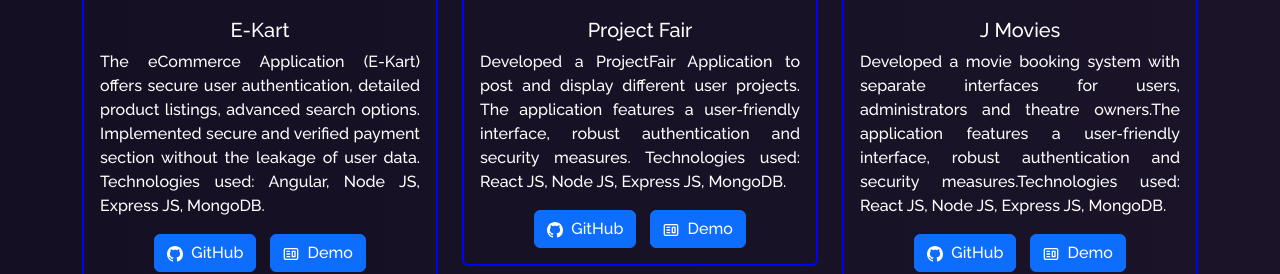
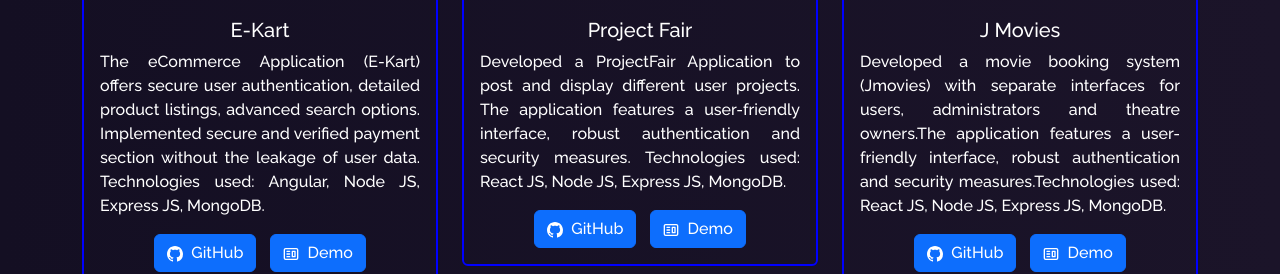
Before and after one commit to jithin045/jithin_portfolio, a React (Vite) app: page /projects in a window 1280 px wide. Shown: the part 914-1188 px from the top of the page. Built offline with nearby package versions, Linux system fonts and the light colour scheme.

Commit message:
14th commit

```diff
--- a/src/components/Projects/Projects.jsx
+++ b/src/components/Projects/Projects.jsx
@@ -81,7 +81,7 @@ function Projects() {
                   imgPath="/jmovies.png"
                   isBlog={false}
                   title="J Movies"
-                  description="Developed a movie booking system with separate interfaces for users, administrators and theatre owners.The application features a user-friendly interface, robust authentication and security measures.Technologies used: React JS, Node JS, Express JS, MongoDB."
+                  description="Developed a movie booking system (Jmovies) with separate interfaces for users, administrators and theatre owners.The application features a user-friendly interface, robust authentication and security measures.Technologies used: React JS, Node JS, Express JS, MongoDB."
                   ghLink="https://github.com/jithin045/jmovies"
                   demoLink="https://jmovies.onrender.com"
                 />
```
